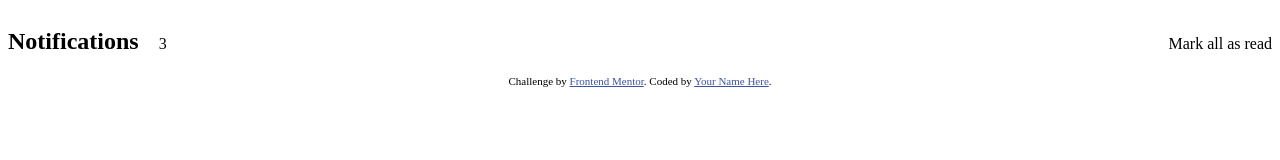
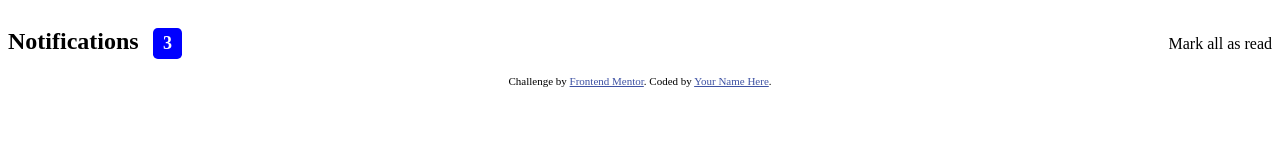
Before and after one commit to Cjhfitz/notifications-page-main, a plain HTML site: page index.html in a window 1280 px wide. Drawn offline with Linux system fonts and the light colour scheme.

Commit message:
created CSS rules for the number of notifications

```diff
--- a/css/styles.css
+++ b/css/styles.css
@@ -3,9 +3,18 @@
     flex-direction: row;
     justify-content: space-between;
     align-items: baseline;
-    column-gap: 20px;
+    column-gap: 0.9rem;
 }
 
 .push-left {
     margin-right: auto;
-  }
+}
+
+.number-of-notifications {
+    background-color: blue;
+    color: white;
+    font-weight: 700;
+    font-size: large;
+    padding: 0.3rem 0.625rem;
+    border-radius: 0.3rem;
+}
--- a/index.html
+++ b/index.html
@@ -29,7 +29,9 @@
   <body>
     <section class="notifications-title">
       <h2>Notifications</h2>
-      <span id="notification-number" class="push-left">3</span>
+      <span id="notification-number" class="push-left number-of-notifications"
+        >3</span
+      >
       <p>Mark all as read</p>
     </section>
     <div class="attribution">
```
